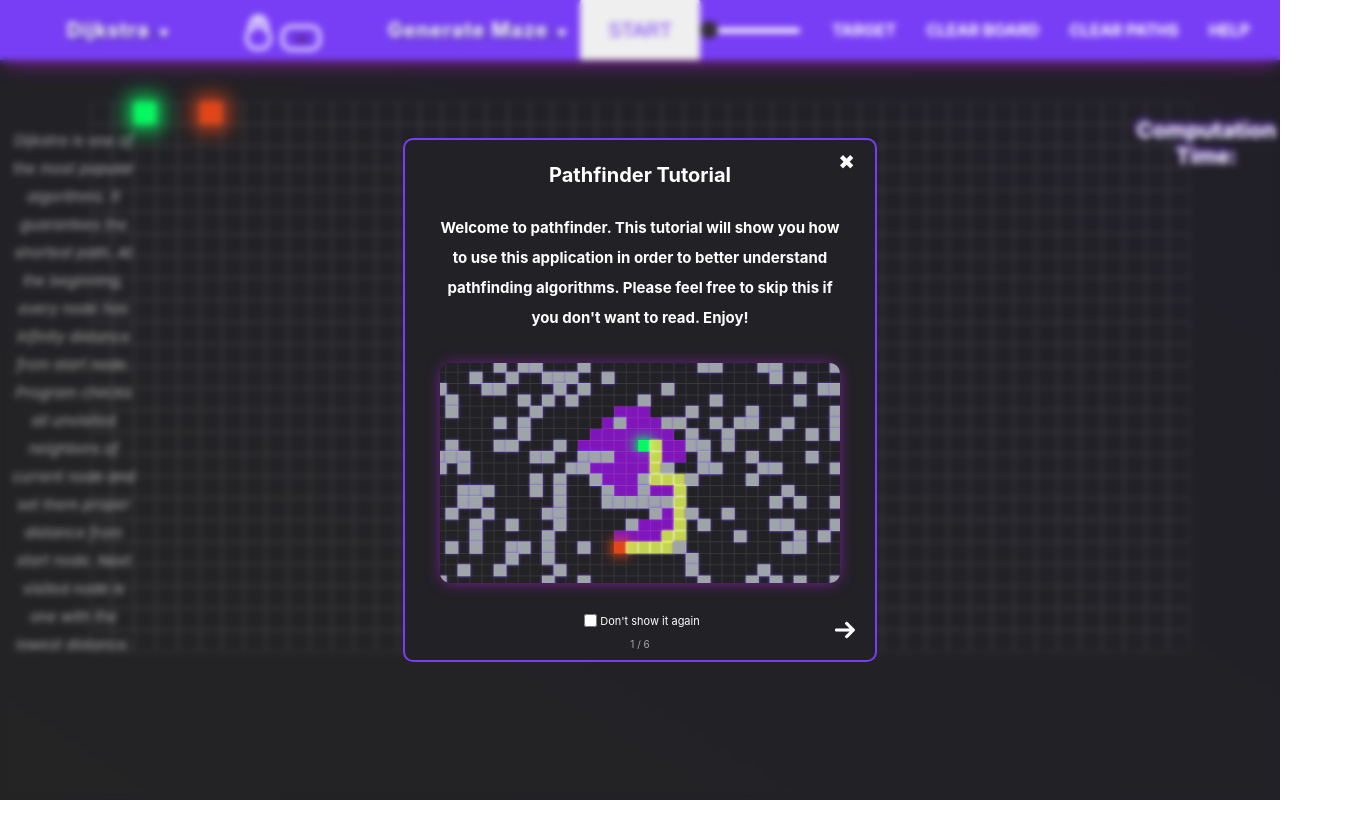
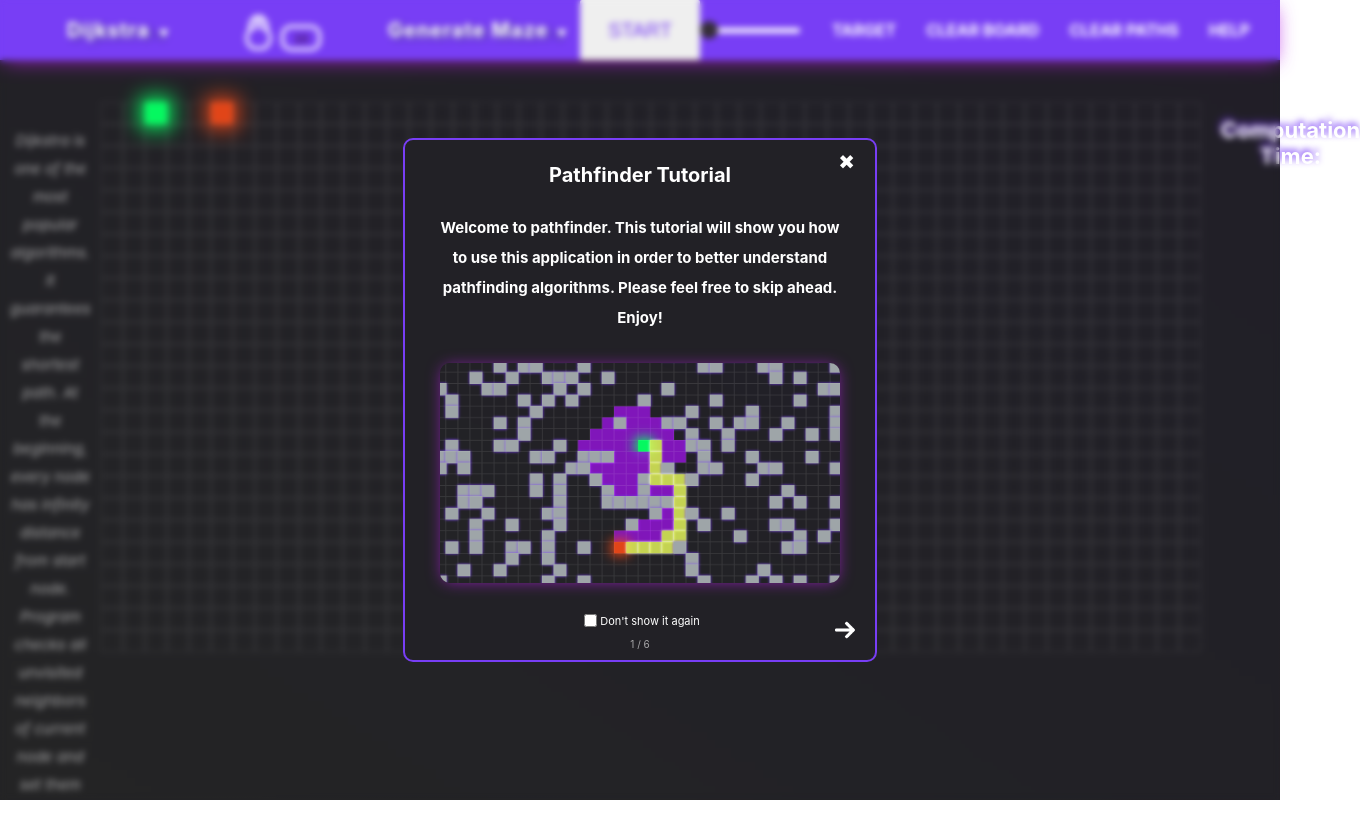
Before and after one commit to coado/Pathfinder, a React (Create React App) app: page / in a window 1280 px wide. Shown: the top 838 px of the page, 1360 px wide, since content can reach past the window. Before the commit the page ends 800 px from the top, so only its background shows below. Built offline with nearby package versions, Linux system fonts and the light colour scheme.

Commit message:
fixed bugs

```diff
--- a/src/PathfindingVisualizer/PathfindingVisualizer.styles.scss
+++ b/src/PathfindingVisualizer/PathfindingVisualizer.styles.scss
@@ -1,8 +1,9 @@
 .Container {
-  display: grid;
+  display: flex;
   width: 100%;
-  grid-template-columns: 11.5% 77% 11.5%;
+  // grid-template-columns: 11.5% 77% 11.5%;
   padding-top: 8%;
+  justify-content: space-around;
 }
 
 .Info {
@@ -25,6 +26,8 @@
   display: flex;
   flex-direction: column;
   align-items: center;
+  width: auto;
+
   &__row {
     display: flex;
   }
@@ -33,6 +36,7 @@
 .ComputationTime {
   color: white;
   text-align: center;
+  margin: 0 2rem;
 
   &__header {
     font-size: 2.2rem;
--- a/src/components/Tutorial/content.json
+++ b/src/components/Tutorial/content.json
@@ -1,32 +1,32 @@
 {
     "1": {
         "header": "Pathfinder Tutorial",
-        "text": "Welcome to pathfinder. This tutorial will show you how to use this application in order to better understand pathfinding algorithms. Please feel free to skip this if you don't want to read. Enjoy!",
+        "text": "Welcome to pathfinder. This tutorial will show you how to use this application in order to better understand pathfinding algorithms. Please feel free to skip ahead. Enjoy!",
         "contentType": "image"
     },
     "2": {
         "header": "Algorithm",
-        "text": "Chose algorithm on top-left corner and click Start to run it. Purple fields means that program has visited that spaces and yellow fields marks path from start node to end node.",
+        "text": "Chose algorithm on the top-left corner and click Start to run it. Purple field means that the program has already visited that space and yellow field means path from start node to end node.",
         "contentType": "image"
     },
     "3": {
         "header": "Dragging",
-        "text": "Hold left mouse button on start, end or target element and drag to move node.",
+        "text": "Hold left mouse button on start, end or target node and drag to move a node.",
         "contentType": "video"
     },
     "4": {
         "header": "Walls",
-        "text": "Create walls by click or drag on empty space using left mouse button. Delete walls by doing the same on nodes which are walls currently. Algorithm can't get through the walls.",
+        "text": "Create walls by clicking or draging on empty space using the left mouse button. Delete walls by doing alike on nodes that are currently walls. The algorithm cannot get through the walls.",
         "contentType": "video"
     },
     "5": {
         "header": "Weights",
-        "text": "Weights are created the same way as walls, but weight option must be active. For most of algorithms is harder to get through weighted space than empty. For example 10 weigth is equivalent to 10 empty spaces.",
+        "text": "Weights are created the same way as walls, but the weight option must be actived. Majority of algorithms find it harder to go through weighted space rather than empty. For instance, 10 weight is equivalent to 10 empty spaces.",
         "contentType": "video"
     },
     "6": {
         "header": "Target",
-        "text": "Click on TARGET option to create target element. If target exist, than algorithm will try to find it first and after that, end node.",
+        "text": "Click on the TARGET option to create the target element. If the target exist, then algorithm will try to find it first and after that, the end node.",
         "contentType": "video"
     }
 }
```
